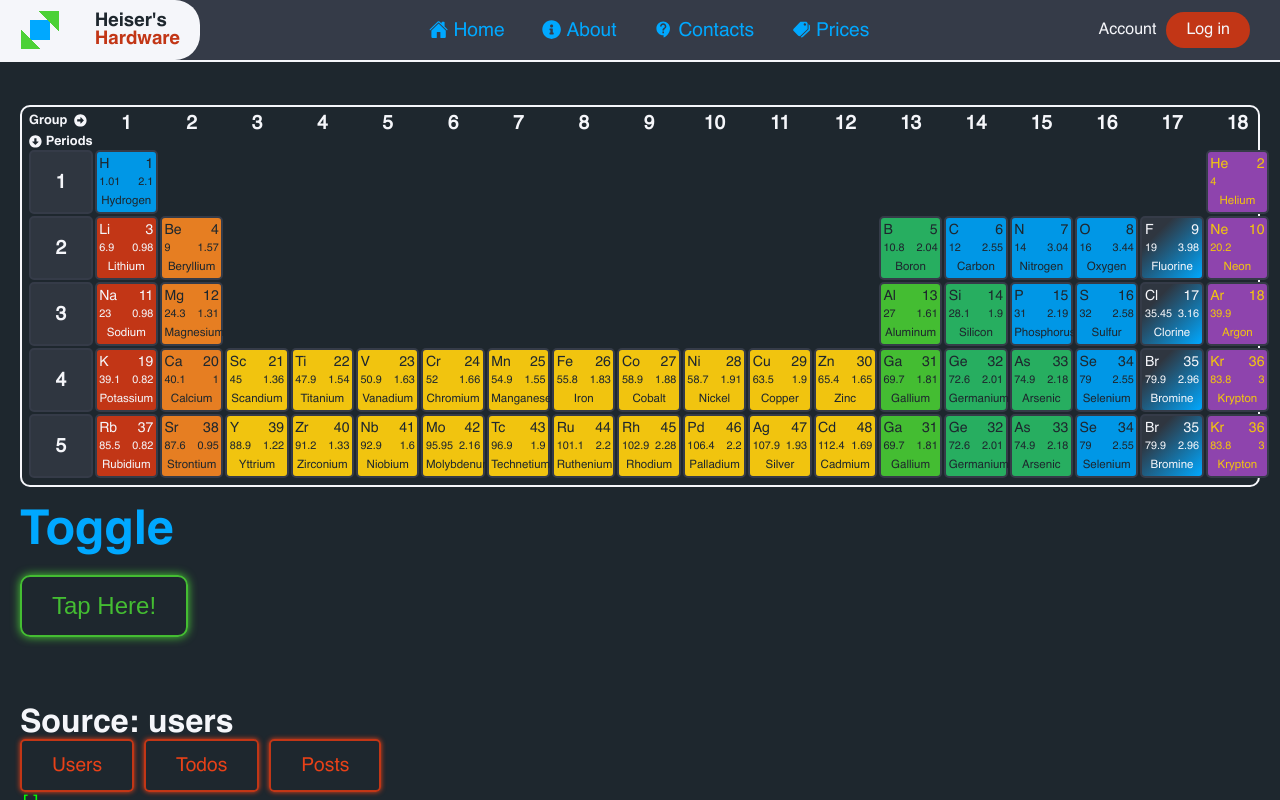
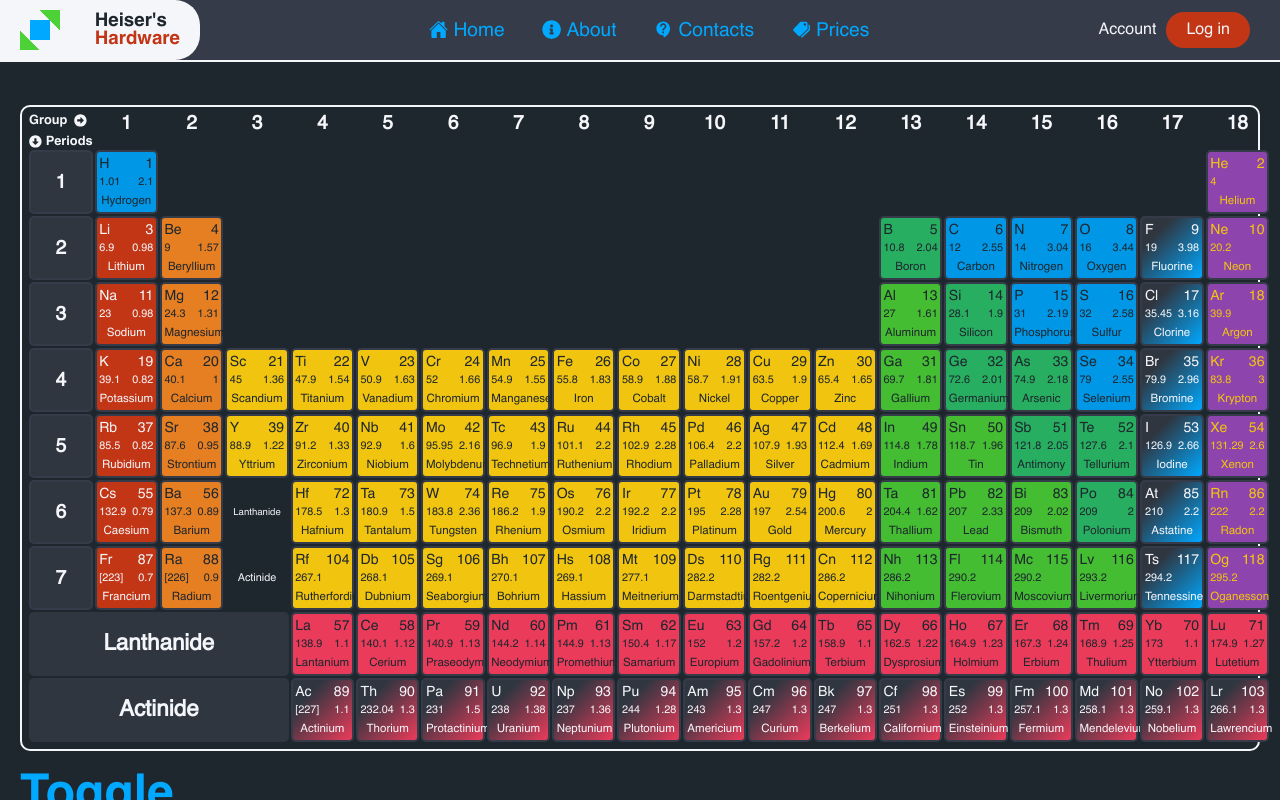
Before and after one commit to TonyHeiser/hardware, a React (Vite) app: page / in a window 1280 px wide. Shown: the top 800 px of the page. Built offline with nearby package versions, Linux system fonts and the light colour scheme; no server answers.

Commit message:
110624-351

```diff
--- a/src/components/periodic-table/PeriodicTable20.jsx
+++ b/src/components/periodic-table/PeriodicTable20.jsx
@@ -103,12 +103,90 @@ export default function PeriodicTable20() {
             <ChemicalElement element={elements.palladium}/>
             <ChemicalElement element={elements.silver}/>
             <ChemicalElement element={elements.cadmium}/>
-            <ChemicalElement element={elements.gallium}/>
-            <ChemicalElement element={elements.germanium}/>
-            <ChemicalElement element={elements.arsenic}/>
-            <ChemicalElement element={elements.selenium}/>
-            <ChemicalElement element={elements.bromine}/>
-            <ChemicalElement element={elements.krypton}/>
+            <ChemicalElement element={elements.indium}/>
+            <ChemicalElement element={elements.tin}/>
+            <ChemicalElement element={elements.antimony}/>
+            <ChemicalElement element={elements.tellurium}/>
+            <ChemicalElement element={elements.iodine}/>
+            <ChemicalElement element={elements.xenon}/>
+          </tr>
+          <tr className="periodic-table-20__sixth-period">
+            <th>6</th>
+            <ChemicalElement element={elements.caesium}/>
+            <ChemicalElement element={elements.barium}/>
+            <td className="td__lanthanide">Lanthanide</td>
+            <ChemicalElement element={elements.hafnium}/>
+            <ChemicalElement element={elements.tantalum}/>
+            <ChemicalElement element={elements.tungsten}/>
+            <ChemicalElement element={elements.rhenium}/>
+            <ChemicalElement element={elements.osmium}/>
+            <ChemicalElement element={elements.iridium}/>
+            <ChemicalElement element={elements.platinum}/>
+            <ChemicalElement element={elements.gold}/>
+            <ChemicalElement element={elements.mercury}/>
+            <ChemicalElement element={elements.thallium}/>
+            <ChemicalElement element={elements.lead}/>
+            <ChemicalElement element={elements.bismuth}/>
+            <ChemicalElement element={elements.polonium}/>
+            <ChemicalElement element={elements.astatine}/>
+            <ChemicalElement element={elements.radon}/>
+          </tr>
+          <tr className="periodic-table-20__seventh-period">
+            <th>7</th>
+            <ChemicalElement element={elements.francium}/>
+            <ChemicalElement element={elements.radium}/>
+            <td className="td__actinide">Actinide</td>
+            <ChemicalElement element={elements.rutherfordium}/>
+            <ChemicalElement element={elements.dubnium}/>
+            <ChemicalElement element={elements.seaborgium}/>
+            <ChemicalElement element={elements.bohrium}/>
+            <ChemicalElement element={elements.hassium}/>
+            <ChemicalElement element={elements.meitnerium}/>
+            <ChemicalElement element={elements.darmstadtium}/>
+            <ChemicalElement element={elements.roentgenium}/>
+            <ChemicalElement element={elements.copernicium}/>
+            <ChemicalElement element={elements.nihonium}/>
+            <ChemicalElement element={elements.flerovium}/>
+            <ChemicalElement element={elements.moscovium}/>
+            <ChemicalElement element={elements.livermorium}/>
+            <ChemicalElement element={elements.tennessine}/>
+            <ChemicalElement element={elements.oganesson}/>
+          </tr>
+          <tr className="periodic-table-20__lanthanide">
+            <th colSpan={4}>Lanthanide</th>
+            <ChemicalElement element={elements.lantanium}/>
+            <ChemicalElement element={elements.cerium}/>
+            <ChemicalElement element={elements.praseodymium}/>
+            <ChemicalElement element={elements.neodymium}/>
+            <ChemicalElement element={elements.promethium}/>
+            <ChemicalElement element={elements.samarium}/>
+            <ChemicalElement element={elements.europium}/>
+            <ChemicalElement element={elements.gadolinium}/>
+            <ChemicalElement element={elements.terbium}/>
+            <ChemicalElement element={elements.dysprosium}/>
+            <ChemicalElement element={elements.holmium}/>
+            <ChemicalElement element={elements.erbium}/>
+            <ChemicalElement element={elements.thulium}/>
+            <ChemicalElement element={elements.ytterbium}/>
+            <ChemicalElement element={elements.lutetium}/>
+          </tr>
+          <tr className="periodic-table-20__actinide">
+            <th colSpan={4}>Actinide</th>
+            <ChemicalElement element={elements.actinium}/>
+            <ChemicalElement element={elements.thorium}/>
+            <ChemicalElement element={elements.protactinium}/>
+            <ChemicalElement element={elements.uranium}/>
+            <ChemicalElement element={elements.neptunium}/>
+            <ChemicalElement element={elements.plutonium}/>
+            <ChemicalElement element={elements.americium}/>
+            <ChemicalElement element={elements.curium}/>
+            <ChemicalElement element={elements.berkelium}/>
+            <ChemicalElement element={elements.californium}/>
+            <ChemicalElement element={elements.einsteinium}/>
+            <ChemicalElement element={elements.fermium}/>
+            <ChemicalElement element={elements.mendelevium}/>
+            <ChemicalElement element={elements.nobelium}/>
+            <ChemicalElement element={elements.lawrencium}/>
           </tr>
         </table>
         {/* <div className="periodic-table-20__first-row">
--- a/src/components/periodic-table/PeriodicTableElement.jsx
+++ b/src/components/periodic-table/PeriodicTableElement.jsx
@@ -6,7 +6,7 @@ export default function ChemicalElement({element}) {
 
   return (
     <td>
-      <button className={`periodic-table-20__btn ${element.group}`}>
+      <button className={`periodic-table-20__btn ${element.group} ${element.fstyle}`}>
         <div className="element20-info__up">
           <span className="element20__char span-text">{element.char}</span>
           <span className="element20__number span-text">{element.number}</span>
--- a/src/components/periodic-table/element.css
+++ b/src/components/periodic-table/element.css
@@ -66,3 +66,7 @@ button.periodic-table20__btn:active {
   background-color: var(--clrwhite);
   color: var(--clrblack);
 }
+
+.small {
+  font-size: 0.5dvw;
+}
--- a/src/components/periodic-table/periodic-table-20.css
+++ b/src/components/periodic-table/periodic-table-20.css
@@ -65,13 +65,40 @@
     .periodic-table-20__second-period,
     .periodic-table-20__third-period,
     .periodic-table-20__fourth-period,
-    .periodic-table-20__fifth-period {
+    .periodic-table-20__fifth-period,
+    .periodic-table-20__sixth-period,
+    .periodic-table-20__seventh-period {
 
       th {
         border: 2px solid var(--clrblack3);
         border-radius: 5px;
         background-color: var(--clrblack2);
         font-size: 1.5dvw;
+      }
+    }
+
+    tr.periodic-table-20__sixth-period {
+
+      td.td__lanthanide {
+        font-size: 0.75dvw;
+        text-align: center;
+      }
+    }
+
+    tr.periodic-table-20__seventh-period {
+
+      td.td__actinide {
+        font-size: 0.85dvw;
+        text-align: center;
+      }
+    }
+
+    tr.periodic-table-20__lanthanide,
+    .periodic-table-20__actinide {
+      th {
+        background-color: var(--clrblack2);
+        border-radius: 5px;
+        font-size: 1.75dvw;
       }
     }
   }
--- a/src/components/periodic-table/periodic-table-data.js
+++ b/src/components/periodic-table/periodic-table-data.js
@@ -911,6 +911,7 @@ export const elements = {
     nameRus: "Протактиний",
     nameEng: "Protactinium",
     group: "actinide",
+    fstyle: "small",
   },
 
   uranium: {
```
